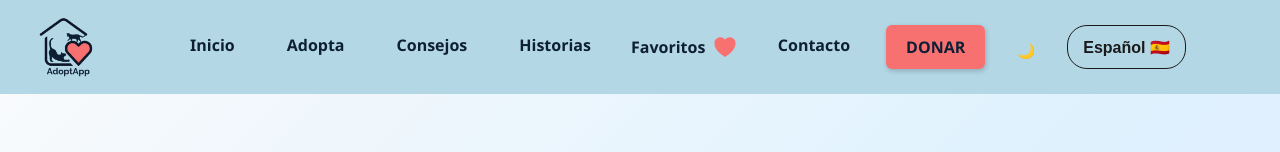
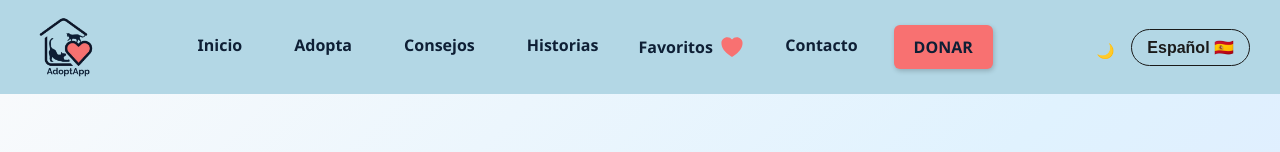
Before and after one commit to EfrenTC/adoptapp, a React (Vite) app: page /contacto in a window 1280 px wide. Shown: the top 152 px of the page. Built offline with nearby package versions, Linux system fonts and the light colour scheme.

Commit message:
style: header ajustado

```diff
--- a/src/components/Footer/Footer.css
+++ b/src/components/Footer/Footer.css
@@ -39,7 +39,6 @@
 }
 
 .footer__link:hover {
-  color: #1a1b3a;
   text-decoration: underline;
 }
 
--- a/src/components/Header/Header.css
+++ b/src/components/Header/Header.css
@@ -6,17 +6,20 @@
   justify-content: space-between;
   padding: 12px 30px;
   font-family: "Segoe UI", Tahoma, Geneva, Verdana, sans-serif;
-  flex-wrap: wrap;
+  flex-wrap: nowrap;
 }
 
 .header__logo {
   display: flex;
   align-items: center;
   gap: 10px;
+
 }
 
 .header__logo-img {
   height: 70px;
+   display: block;
+  object-fit: contain;
 }
 
 .header__brand {
@@ -27,8 +30,19 @@
 
 .header__nav {
   display: flex;
+  align-items: center;
+  flex-grow: 1;
+  width: 100%;
   gap: 20px;
-  margin: 0 auto;
+
+}
+
+.header__nav-links {
+  display: flex;
+  flex-grow: 1;
+  justify-content: center;
+  flex-wrap: wrap;
+  gap: 20px;
 }
 
 .header__nav-link {
@@ -38,6 +52,12 @@
   text-decoration: none;
   transition: all 0.2s ease-in-out;
 }
+
+.header__nav-link-fav {
+
+
+}
+
 
 .header__nav-link--icon {
   display: flex;
@@ -50,6 +70,7 @@
   height: 26px;
   transition: transform 0.2s ease;
   cursor: pointer;
+  margin-left: 0.4rem;
 }
 
 .header__icon-heart:hover {
@@ -96,13 +117,25 @@
   border-radius: 2px;
 }
 
-.header__actions {
+
+.header__toggle-container {
   display: flex;
   align-items: center;
-  gap: 15px;
+  gap: 5px;
 }
 
+
+@media (min-width: 769px) {
+  .header__toggle-container {
+    margin-left: auto;
+  }
+}
+
+
 @media (max-width: 768px) {
+  .header {
+    flex-wrap: wrap;
+  }
   .header__burger {
     display: flex;
   }
@@ -114,12 +147,25 @@
     padding-top: 10px;
   }
 
+  .header__nav-link-fav {
+    margin-left: 0.6rem;
+  }
+
   .header__nav--open {
     display: flex;
   }
 
-  .header__actions {
-    gap: 10px;
+  .header__nav-links {
+    flex-direction: column;
+    align-items: flex-start;
+    width: 100%;
+  }
+
+  .header__toggle-container {
+    width: 100%;
+    justify-content: center;
+    margin-top: 10px;
+    margin-left: 0;
   }
 
   .header__donar-btn {
@@ -133,10 +179,17 @@
     background-color: #f87171;
     color: #0e1f35;
     border: none;
-    margin-left: 18px;
+    margin-left: 14px;
   }
 
   .header__donar-btn:hover {
     background-color: #ef4444;
   }
+
+  .header__toggle-container {
+    margin-left: 0;
+    width: 100%;
+    justify-content: start;
+    gap: 0;
+  }
 }
--- a/src/components/Header/Header.jsx
+++ b/src/components/Header/Header.jsx
@@ -1,6 +1,5 @@
-import React from "react";
+import React, { useState, useContext } from "react";
 import "./Header.css";
-import { useState, useContext } from "react";
 import logo1 from "../../assets/logo1.png";
 import logo3 from "../../assets/logo3.png";
 import { Link } from 'react-router-dom';
@@ -22,27 +21,29 @@ const Header = () => {
         <span className="header__brand"></span>
       </div>
 
-            <button className="header__burger"
+      <button
+        className="header__burger"
         onClick={toggleMenu}
-                aria-label="Menú">
+        aria-label="Menú"
+      >
         <span className="header__burger-line"></span>
         <span className="header__burger-line"></span>
         <span className="header__burger-line"></span>
       </button>
 
       <nav className={`header__nav ${menuAbierto ? "header__nav--open" : ""}`}>
+        <div className="header__nav-links">
           <Link to="/" className="header__nav-link">Inicio</Link>
           <Link to="/adopcion" className="header__nav-link">Adopta</Link>
           <Link to="/consejos" className="header__nav-link">Consejos</Link>
           <Link to="/historias" className="header__nav-link">Historias</Link>
-
-  <Link   to="/favoritos"
+          <Link
+            to="/favoritos"
             className="header__nav-link header__nav-link--icon"
             title="Ver favoritos"
-  aria-label="Ver favoritos">
-
-    <span style={{ marginRight: "0.4rem" }}>Favoritos</span>
-
+            aria-label="Ver favoritos"
+          >
+            <span className="header__nav-link-fav">Favoritos</span>
             <svg
               xmlns="http://www.w3.org/2000/svg"
               viewBox="0 0 24 24"
@@ -52,13 +53,15 @@ const Header = () => {
               <path d="m11.645 20.91-.007-.003-.022-.012a15.247 15.247 0 0 1-.383-.218 25.18 25.18 0 0 1-4.244-3.17C4.688 15.36 2.25 12.174 2.25 8.25 2.25 5.322 4.714 3 7.688 3A5.5 5.5 0 0 1 12 5.052 5.5 5.5 0 0 1 16.313 3c2.973 0 5.437 2.322 5.437 5.25 0 3.925-2.438 7.111-4.739 9.256a25.175 25.175 0 0 1-4.244 3.17 15.247 15.247 0 0 1-.383.219l-.022.012-.007.004-.003.001a.752.752 0 0 1-.704 0l-.003-.001Z" />
             </svg>
           </Link>
-
           <Link to="/contacto" className="header__nav-link">Contacto</Link>
           <Link to="/donar" className="header__donar-btn">DONAR</Link>
-  <Toggle></Toggle>
-  <LanguageSwitcher></LanguageSwitcher>
+        </div>
+
+        <div className="header__toggle-container">
+          <Toggle />
+          <LanguageSwitcher />
+        </div>
       </nav>
-
     </div>
   );
 };
--- a/src/components/LanguageSwitcher/LanguageSwitcher.css
+++ b/src/components/LanguageSwitcher/LanguageSwitcher.css
@@ -1,6 +1,7 @@
 /* Bloque: .language-switcher-button */
 .language-switcher-button {
   padding: 8px 15px;
+  width: fit-content;
   border: 1px solid var(--text-color);
   border-radius: 20px; /* Bordes redondeados */
   background-color: transparent; /* Fondo transparente por defecto */
```
Also changed, not shown: 1 other file (tests, documents, lock files or other folders). Lines whose indentation alone changed are shown as unchanged.
